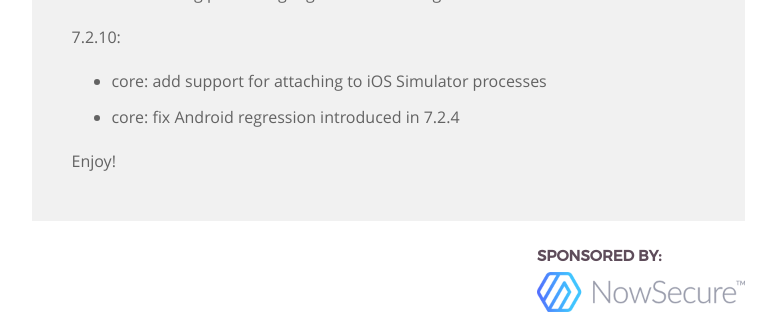
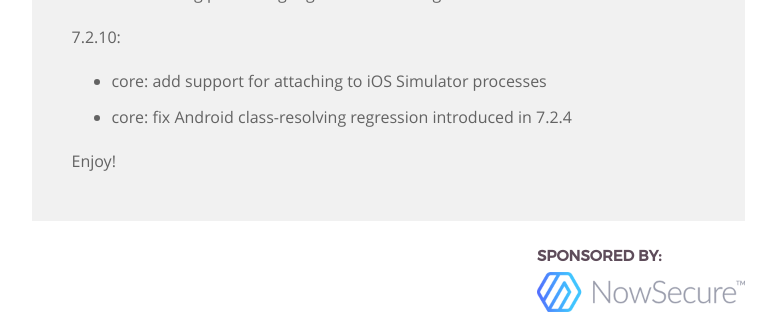
Before and after one commit to frida/frida-website, a Jekyll site: the page built from _posts/2016-06-02-frida-7-2-released.markdown, in a window 1280 px wide and 900 px high, scrolled down 4021 px. Shown: the part 578-892 px from the top of the window, without its empty margins (364-1140 px from the left). Built offline with Jekyll 4.4.1, drawn with Linux system fonts in a browser that asks for light colours.

Commit message:
Clarify regression fix a bit more

```diff
--- a/_posts/2016-06-02-frida-7-2-released.markdown
+++ b/_posts/2016-06-02-frida-7-2-released.markdown
@@ -181,6 +181,6 @@ So in closing, let's summarize the changes:
 7.2.10:
 
 - core: add support for attaching to iOS Simulator processes
-- core: fix Android regression introduced in 7.2.4
+- core: fix Android class-resolving regression introduced in 7.2.4
 
 Enjoy!
```
